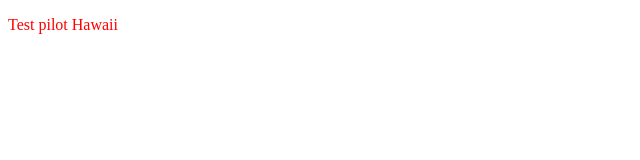
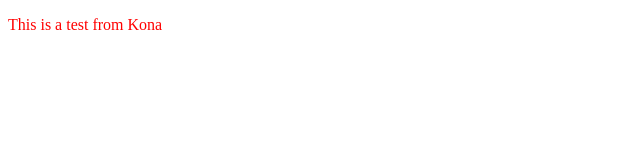
Before and after one commit to EKMarc/PracticeForms, a plain HTML site: page CSSstructured/index.html in a window 1280 px wide. Shown: the full height of the page, 0-640 px from the left. Drawn offline with Linux system fonts and the light colour scheme.

Commit message:
Change text in body

```diff
--- a/CSSstructured/index.html
+++ b/CSSstructured/index.html
@@ -6,6 +6,6 @@
     <link rel="stylesheet" href="styles.css" />
   </head>
   <body>
-    <p>Test pilot Hawaii</p>
+    <p>This is a test from Kona</p>
   </body>
 </html>
```
